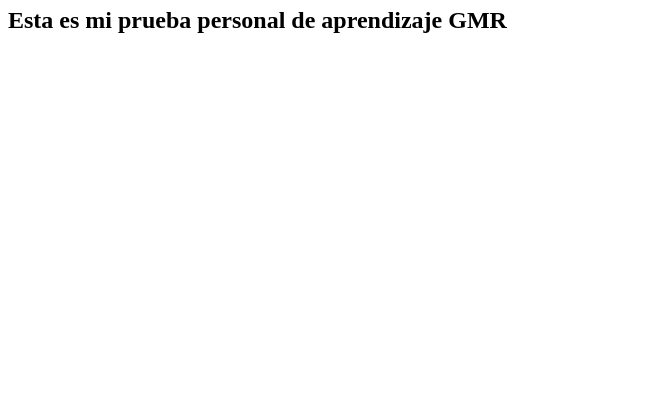
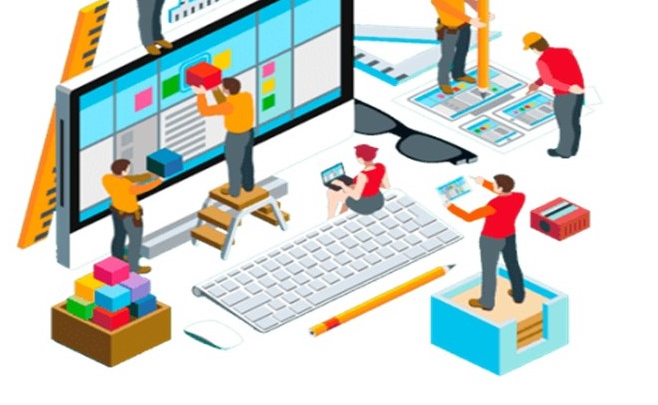
Before and after one commit to S5G8/mi_pagina_en_internet, a plain HTML site: page index.html in a window 1280 px wide. Shown: the part 73-478 px from the top of the page, without its empty margins (0-658 px from the left). Drawn offline with Linux system fonts and the light colour scheme.

Commit message:
Insertar grafico

```diff
--- a/index.html
+++ b/index.html
@@ -7,6 +7,7 @@
     <title>Document</title>
 </head>
 <body>
+    <img src="/Presentación2_Globalproject.jpg" alt = "ilustración equipo SCRUM">
     <h1>Hola Mundo</h1>
     <h2>Esta es mi prueba personal de aprendizaje GMR </h2>
 </body>
```
Also changed, not shown: Presentación2_Globalproject.jpg (added).
